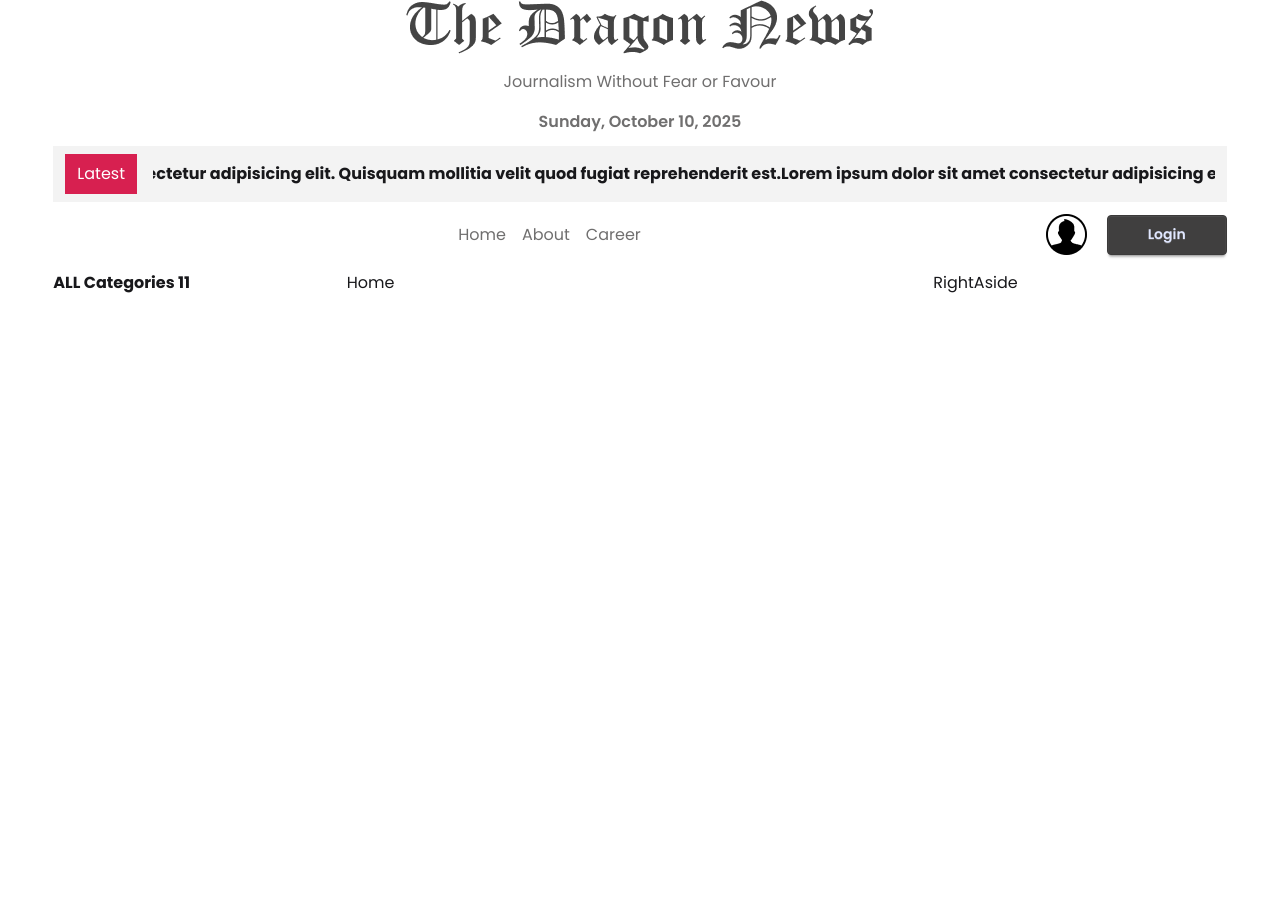
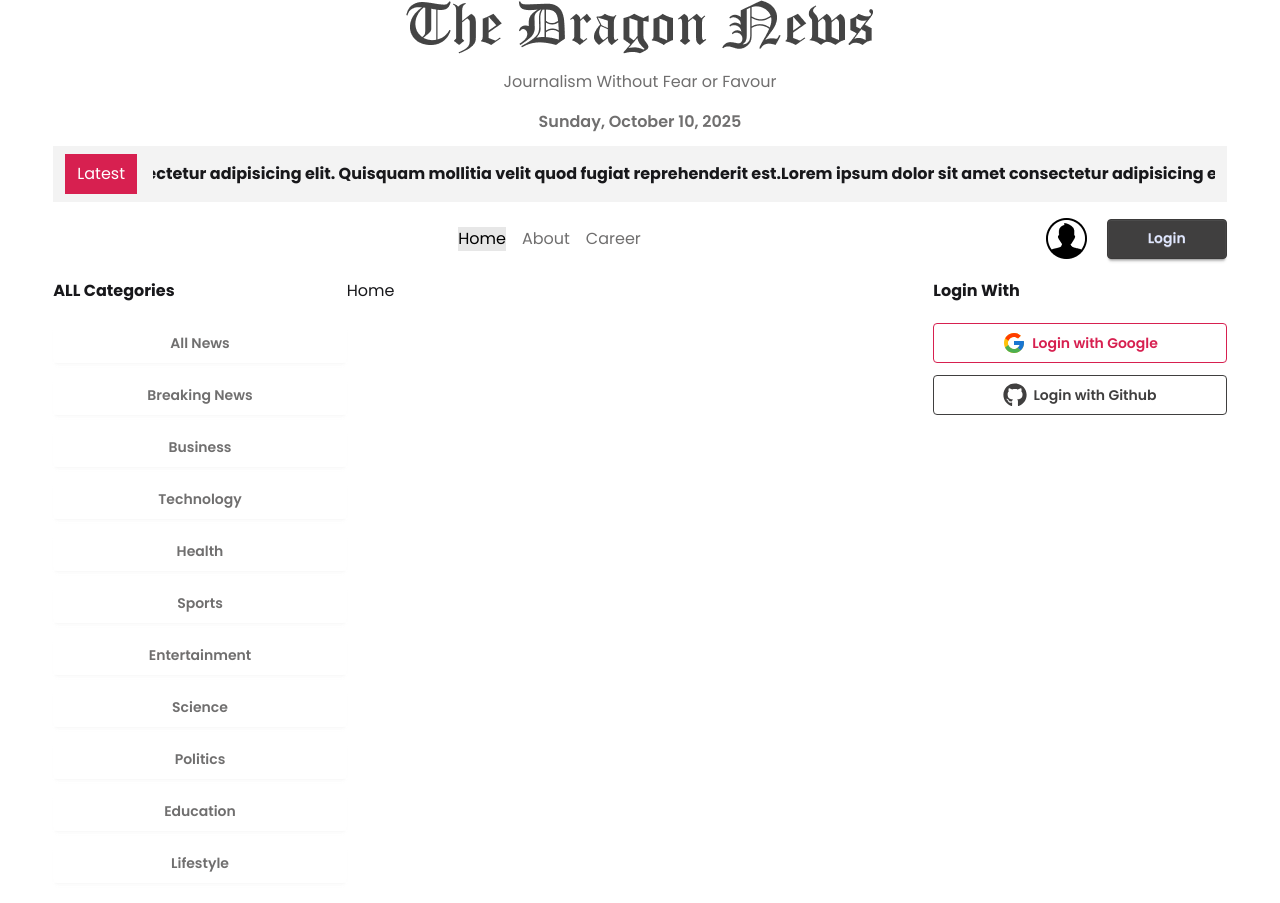
Before and after one commit to neamatullah01/dragon-news-with-react-router-and-firebase-authentication, a React (Vite) app: page / in a window 1280 px wide. Before the commit the page ends 800 px from the top, so only its background shows below. Built offline with nearby package versions, Linux system fonts and the light colour scheme.

Commit message:
all categories route added and social login button added

```diff
--- a/package.json
+++ b/package.json
@@ -16,6 +16,7 @@
     "react": "^19.1.1",
     "react-dom": "^19.1.1",
     "react-fast-marquee": "^1.6.5",
+    "react-icons": "^5.5.0",
     "react-router": "^7.9.3",
     "tailwindcss": "^4.1.14"
   },
--- a/src/Components/Categories.jsx
+++ b/src/Components/Categories.jsx
@@ -1,11 +1,25 @@
 import React, { use } from "react";
+import { NavLink } from "react-router";
 
-const categoryPromise = fetch("categories.json").then((res) => res.json());
+const categoryPromise = fetch("/categories.json").then((res) => res.json());
 const Categories = () => {
   const category = use(categoryPromise);
   return (
     <div>
-      <h1 className="font-bold">ALL Categories {category.length}</h1>
+      <h1 className="font-bold">ALL Categories</h1>
+      <div className="grid grid-cols-1 mt-5 gap-3">
+        {category.map((category) => (
+          <NavLink
+            key={category.id}
+            className={
+              "btn bg-base-100 border-0 text-accent font-semibold hover:bg-base-200"
+            }
+            to={`/category/${category.id}`}
+          >
+            {category.name}
+          </NavLink>
+        ))}
+      </div>
     </div>
   );
 };
--- /dev/null
+++ b/src/Components/SocialLogin.jsx
@@ -0,0 +1,21 @@
+import React from "react";
+import { FaGithub } from "react-icons/fa";
+import { FcGoogle } from "react-icons/fc";
+
+const SocialLogin = () => {
+  return (
+    <div>
+      <p className="font-bold mb-5">Login With</p>
+      <div className="space-y-3">
+        <button className="btn btn-secondary btn-outline w-full">
+          <FcGoogle size={24} /> Login with Google
+        </button>
+        <button className="btn btn-primary btn-outline w-full">
+          <FaGithub size={24} /> Login with Github
+        </button>
+      </div>
+    </div>
+  );
+};
+
+export default SocialLogin;
--- a/src/Components/homelayout/RightAside.jsx
+++ b/src/Components/homelayout/RightAside.jsx
@@ -1,7 +1,12 @@
 import React from "react";
+import SocialLogin from "../SocialLogin";
 
 const RightAside = () => {
-  return <div>RightAside</div>;
+  return (
+    <div>
+      <SocialLogin></SocialLogin>
+    </div>
+  );
 };
 
 export default RightAside;
--- a/src/Layouts/HomeLayout.jsx
+++ b/src/Layouts/HomeLayout.jsx
@@ -14,11 +14,11 @@ const HomeLayout = () => {
         <section className="w-11/12 mx-auto">
           <LatestNews></LatestNews>
         </section>
-        <nav className="w-11/12 mx-auto ">
+        <nav className="w-11/12 mx-auto my-4">
           <Navbar></Navbar>
         </nav>
       </header>
-      <main className="w-11/12 mx-auto my-4 grid grid-cols-12">
+      <main className="w-11/12 mx-auto my-5 grid grid-cols-12">
         <aside className="col-span-3">
           <LeftAside></LeftAside>
         </aside>
--- /dev/null
+++ b/src/Pages/CategoryNews.jsx
@@ -0,0 +1,9 @@
+import React from "react";
+import { useParams } from "react-router";
+
+const CategoryNews = () => {
+  const { id } = useParams();
+  return <div>CategoryNews {id}</div>;
+};
+
+export default CategoryNews;
--- a/src/Routes/router.jsx
+++ b/src/Routes/router.jsx
@@ -1,6 +1,7 @@
 import { createBrowserRouter } from "react-router";
 import HomeLayout from "../Layouts/HomeLayout";
 import Home from "../Pages/Home";
+import CategoryNews from "../Pages/CategoryNews";
 
 const router = createBrowserRouter([
   {
@@ -11,6 +12,10 @@ const router = createBrowserRouter([
         index: true,
         Component: Home,
       },
+      {
+        path: "/category/:id",
+        Component: CategoryNews,
+      },
     ],
   },
   {
--- a/src/index.css
+++ b/src/index.css
@@ -15,3 +15,8 @@
 * {
   font-family: "Poppins", sans-serif;
 }
+
+a.active {
+  @apply bg-base-300;
+  @apply text-black;
+}
```
Also changed, not shown: 1 other file (tests, documents, lock files or other folders).
